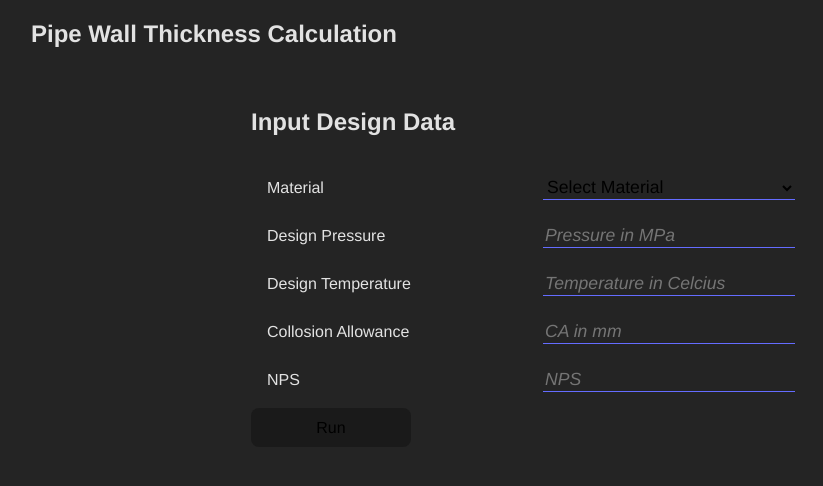
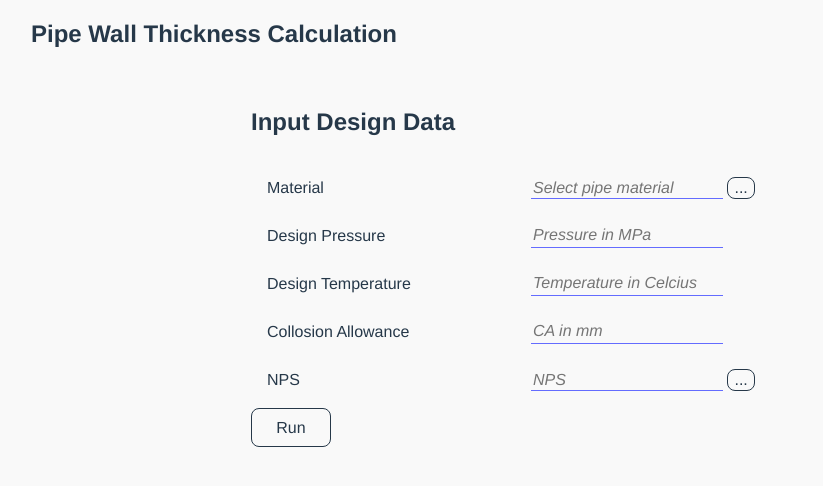
Before and after one commit to lnwchok/alwsmatl-python, a Flask app: page /wallthk in a window 1280 px wide. Shown: the top 486 px of the page, without its empty margins (109-932 px from the left). Run offline with Flask 3, Linux system fonts and the light colour scheme.

Commit message:
update 19-Apr

```diff
--- a/src/libs/utils.py
+++ b/src/libs/utils.py
@@ -1,6 +1,9 @@
 ### Data Listing
 def List_input_material():
     return {'a0a': 'A53B-SMLS', 'a1a': 'A53B-ERW', 'a0c': 'A106B', 'c0a': 'A312-TP304-SMLS', 'c1a': 'A312-TP304-EFW'}
+
+def List_input_NPS():
+    return ['1/2', '3/4', '1', '1.1/4', '1.1/2', '2', '2./2', '3', '3.1/2']
 
 
 ### Allowance Stress
--- a/src/routes.py
+++ b/src/routes.py
@@ -27,4 +27,4 @@
 
         return "Stress = {:.2f}".format(stress)
     else:
-        return render_template('wall.html', materials=libs.List_input_material())
+        return render_template('wall.html', materials=libs.List_input_material(), pipesize=libs.List_input_NPS())
--- a/src/static/css/style.css
+++ b/src/static/css/style.css
@@ -1,3 +1,9 @@
+:root {
+  --fgcolor: #263849;
+  --bgcolor: #f9f9f9;
+  --bdcolor: #646cff;
+}
+
 * {
   box-sizing: border-box;
 }
@@ -9,9 +15,11 @@
   line-height: 1.5;
   font-weight: 400;
 
-  color-scheme: light dark;
-  color: rgba(255, 255, 255, 0.87);
-  background-color: #242424;
+  /* color-scheme: light dark; */
+  /* color: rgba(255, 255, 255, 0.87); */
+  color: var(--fgcolor);
+  /* background-color: #242424; */
+  background-color: var(--bgcolor);
 
   font-synthesis: none;
   text-rendering: optimizeLegibility;
@@ -50,24 +58,31 @@
   font-size: 1.2em;
 }
 
-button {
+.submit {
+  min-width: 5em;
+  padding: 0.6em 1.2em;
+}
+
+.button {
   border-radius: 8px;
-  border: 1px solid transparent;
-  padding: 0.6em 1.2em;
+  border: 1px solid var(--fgcolor);
   font-size: 1em;
   font-weight: 500;
   font-family: inherit;
-  background-color: #1a1a1a;
+  background-color: var(--bgcolor);
+  color: var(--fgcolor);
   cursor: pointer;
-  min-width: 10em;
 }
 
-button:hover {
-  border-color: #646cff;
+.button:hover {
+
+  background-color: var(--bdcolor);
+  color: var(--bgcolor);
+  border-color: var(--bdcolor);
 }
 
-button:focus,
-button:focus-visible {
+.button:focus,
+.button:focus-visible {
   outline: 4px auto -webkit-focus-ring-color;
 }
 
@@ -81,29 +96,60 @@
   width: 100%;
   display: grid;
   gap: 1.5rem;
-  grid-template-columns: 1fr 1fr;
+  grid-template-columns: 15rem 15rem;
   padding: 1rem;
 
 }
 
-.input-data>input[type=text] {
+.input-data-textbox {
+  width: 12em;
   font-family: inherit;
   border: 0;
-  border-bottom: 1px solid #646cff;
+  border-bottom: 1px solid var(--bdcolor);
   outline: 0;
   background: transparent;
-  font-size: 1.1em;
+  font-size: 1em;
 
   &::placeholder {
     font-style: italic;
   }
 }
 
-.input-data>select {
+.input-data > select {
   font-family: inherit;
   border: 0;
-  border-bottom: 1px solid #646cff;
+  border-bottom: 1px solid var(--bdcolor);
   outline: 0;
   background: transparent;
   font-size: 1.1em;
 }
+
+.input-data > select > option {
+  font-family: inherit;
+  border: 0;
+  outline: 0;
+  color: inherit;
+  background: inherit;
+  font-size: 1.1em;
+}
+
+.modal {
+  grid-column-start: 1;
+  grid-column-end: 3;
+}
+
+.modal > ul {
+  display: flex;
+  flex-wrap: wrap;
+  list-style-type: none;
+  margin: 0;
+  padding: 0;
+  gap: 0.5em;
+  padding: 0.6em 1.2em;
+
+}
+ .modal > ul > li {
+  display: block;
+  padding: 0.2rem 0.4rem;
+  /* width: 8em; */
+ }
--- /dev/null
+++ b/src/static/js/script.js
@@ -0,0 +1,22 @@
+function togglemodal(target) {
+    let targetdisplay = document.getElementById(target);
+    switch(targetdisplay.style.display) {
+        case 'block':
+            targetdisplay.style.display = 'none';
+            break;
+        case 'none':
+            targetdisplay.style.display = 'block';
+            break;
+    }
+}
+
+function getChoice(e, modaltarget, inputtarget) {
+    let target_input = document.getElementById(inputtarget);
+    switch(e.type) {
+        case 'button':
+            target_input.value = e.innerHTML;
+            break;
+
+    }
+    togglemodal(modaltarget);
+}
--- a/src/templates/layout.html
+++ b/src/templates/layout.html
@@ -14,5 +14,6 @@
     <main>
         {% block content %}{% endblock %}
     </main>
+    <script src="{{ url_for('static', filename='js/script.js') }}"></script>
 </body>
 </html>
--- a/src/templates/wall.html
+++ b/src/templates/wall.html
@@ -10,23 +10,43 @@
         <h2>Input Design Data</h2>
         <div class="input-data">
             <label for="material">Material</label>
-            <select name="material">
-                <option value="">Select Material</option>
+            <div>
+                <input class="input-data-textbox" type="text" name="material" placeholder="Select pipe material" id="materialtextbox" required/>
+                <button type="button" class="button" onclick="togglemodal('matmodal')">...</button>
+            </div>
+            <!-- Material List Modal -->
+            <div id="matmodal" style="display: none" class="modal">
+                <ul>
                 {% for key, value in materials.items() %}
-
-                <option value="{{ key }}">{{ value }}</option>
+                    <li>
+                        <button id="mat-choice" type="button" class="button submit" onclick="getChoice(this, 'matmodal', 'materialtextbox')">{{ value }}</button>
+                    </li>
                 {% endfor %}
-            </select>
+                </ul>
+            </div>
             <label for="d_p">Design Pressure</label>
-            <input type="text" name="d_p" placeholder="Pressure in MPa" required/>
+            <input class="input-data-textbox" type="text" name="d_p" placeholder="Pressure in MPa" required/>
             <label for="d_t">Design Temperature</label>
-            <input type="text" name="d_t" placeholder="Temperature in Celcius" required/>
+            <input class="input-data-textbox" type="text" name="d_t" placeholder="Temperature in Celcius" required/>
             <label for="nps">Collosion Allowance</label>
-            <input type="text" name="d_c" placeholder="CA in mm" required/>
+            <input class="input-data-textbox" type="text" name="d_c" placeholder="CA in mm" required/>
             <label for="nps">NPS</label>
-            <input type="text" name="nps" placeholder="NPS" required/>
+            <div>
+                <input class="input-data-textbox" type="text" name="nps" placeholder="NPS" id="sizetextbox" required/>
+                <button type="button" class="button" onclick="togglemodal('sizemodal')">...</button>
+            </div>
+            <!-- Size List Modal -->
+            <div id="sizemodal" style="display: none" class="modal">
+                <ul>
+                {% for value in pipesize %}
+                    <li>
+                        <button id="mat-choice" type="button" class="button submit" onclick="getChoice(this, 'sizemodal', 'sizetextbox')">{{ value }}</button>
+                    </li>
+                {% endfor %}
+                </ul>
+            </div>
         </div>
-        <button type="submit">Run</button>
+        <button class="button submit" type="submit">Run</button>
     </form>
 </div>
 
```
